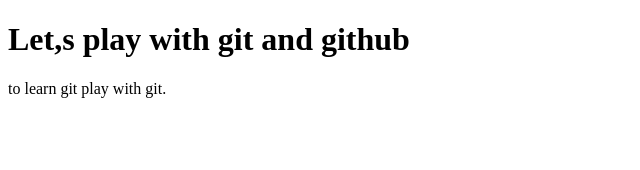
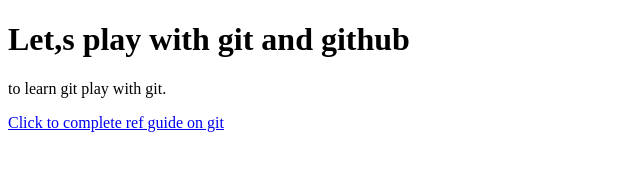
Before and after one commit to DeepakV404/GitPlayRepo, a plain HTML site: page index.html in a window 1280 px wide. Shown: the whole page, without its empty margins (0-640 px from the left). Drawn offline with Linux system fonts and the light colour scheme.

Commit message:
smallFeature

```diff
--- a/index.html
+++ b/index.html
@@ -8,5 +8,6 @@
 <body>
     <h1>Let,s play with git and github</h1>
     <p>to learn git play with git.</p>
+    <a href="https://rogerdudler.github.io/git-guide/">Click to complete ref guide on git</a>
 </body>
 </html>
```
